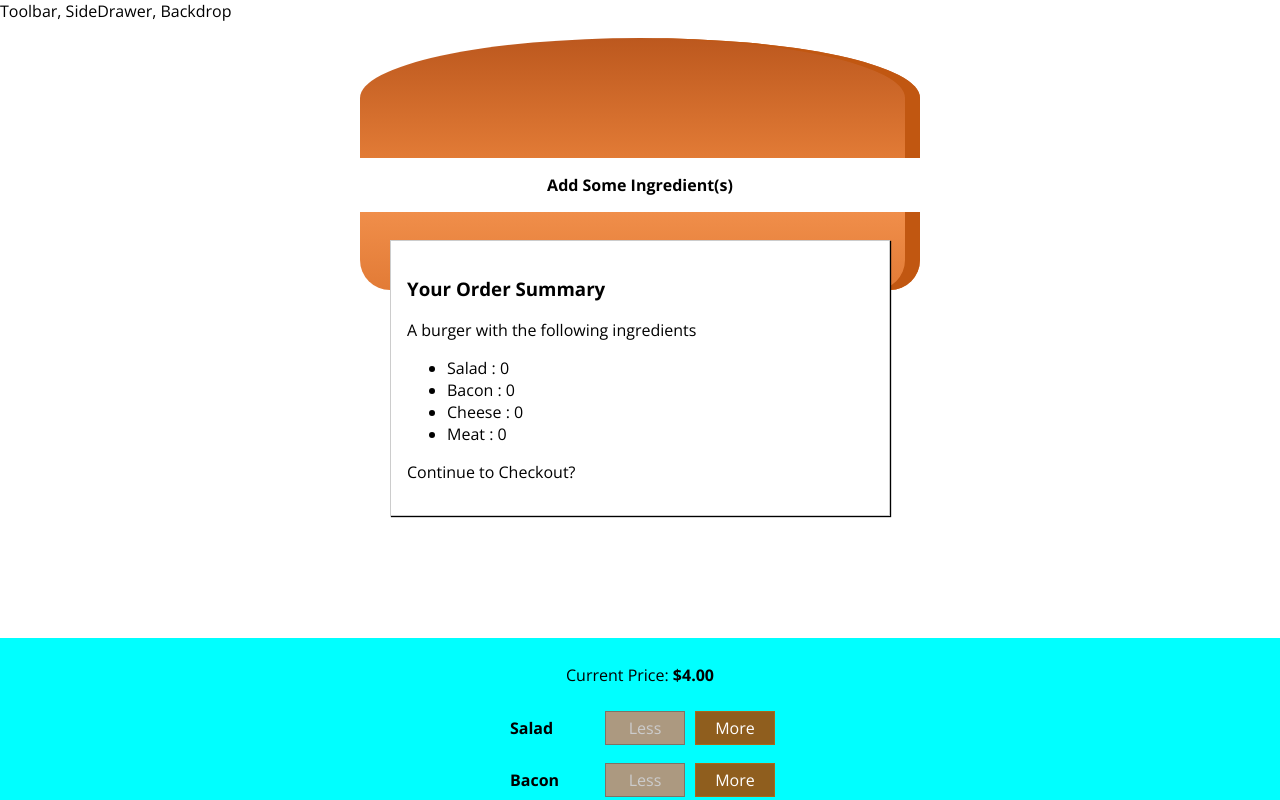
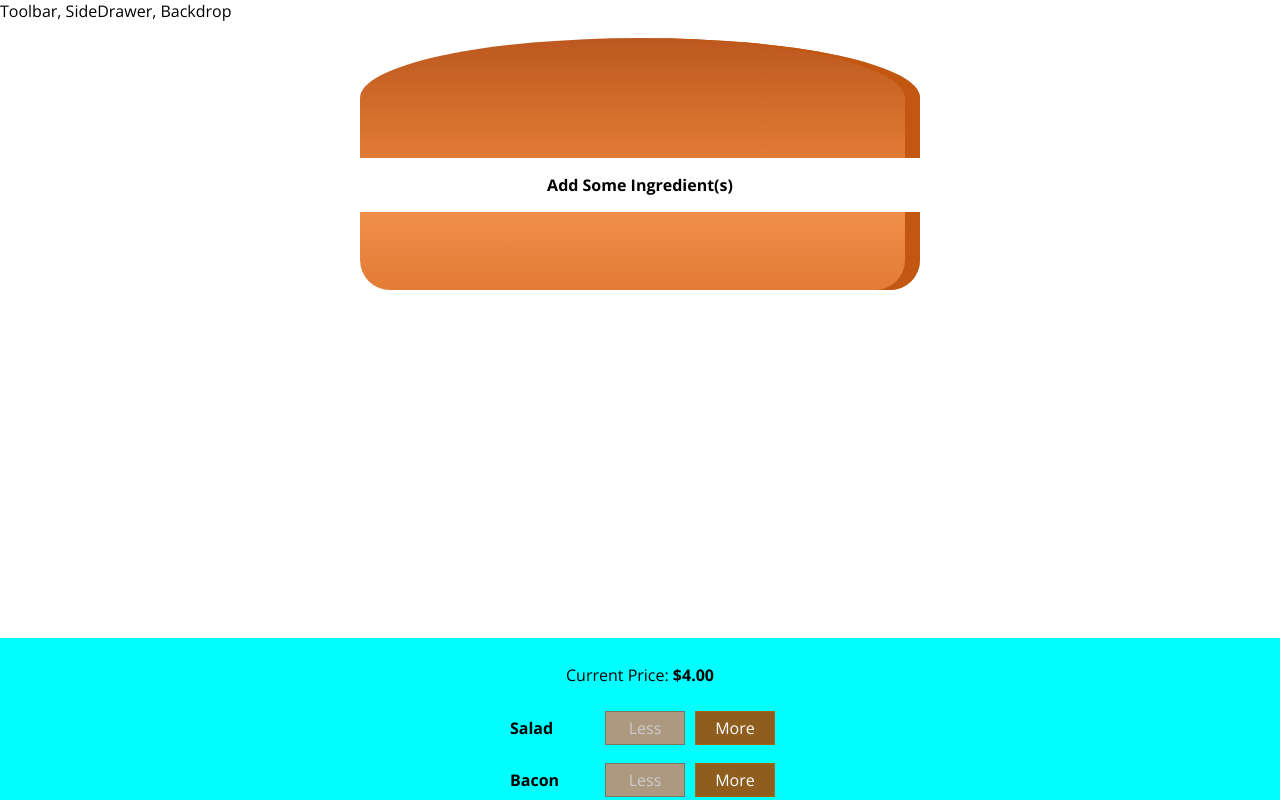
Before and after one commit to sb1989/react-burger, a React app: page / in a window 1280 px wide. Shown: the top 800 px of the page. Built offline with nearby package versions, Linux system fonts and the light colour scheme.

Commit message:
show hide modal

```diff
--- a/src/components/Burger/BuildControls/BuildControls.js
+++ b/src/components/Burger/BuildControls/BuildControls.js
@@ -21,7 +21,8 @@ const buildControls = (props)=>{
             added={()=>props.ingredientAdded(lblItem.type)}
             removed={()=>props.ingredientRemoved(lblItem.type)}
             disabled={props.disabled[lblItem.type]}/>})}
-            <button disabled={!props.orderable} className={classes.OrderButton}>ORDER NOW</button>
+            <button onClick={props.ordered}
+             disabled={!props.orderable} className={classes.OrderButton}>ORDER NOW</button>
         </div>
     )
 }
--- a/src/components/UI/Modal/Modal.js
+++ b/src/components/UI/Modal/Modal.js
@@ -2,7 +2,9 @@ import React from 'react'
 import classes from './Modal.css'
 const modal = (props) =>{
     return (
-        <div className={classes.Modal}>
+        <div className={classes.Modal}
+        style={{transform: props.show ?  'translateY(0)' : 'translateY(-100vh)',
+            opacity: props.show ? '0.5' :'0'}}>
             {props.children}
         </div>
     )
--- a/src/containers/BurgerBuilder/BurgerBuilder.js
+++ b/src/containers/BurgerBuilder/BurgerBuilder.js
@@ -19,7 +19,16 @@ class BurgerBuilder extends Component{
             meat:0
         },
         totalPrice: 4,
-        orderable: false
+        orderable: false,
+        purchasing: false
+    }
+
+    purchaseHandler = ()=>{
+        this.setState(
+            {
+                purchasing: true
+            }
+        )
     }
 
     updateOrderable(ingredients){
@@ -81,7 +90,7 @@ class BurgerBuilder extends Component{
         }
         return (
             <Auxiliary>
-                <Modal>
+                <Modal show={this.state.purchasing}>
                     <OderSummary ingredients={this.state.ingredients}/>
                 </Modal>
                 <Burger ingredients={this.state.ingredients}/>
@@ -90,6 +99,7 @@ class BurgerBuilder extends Component{
                 ingredientRemoved={this.removeIngredientHandler}
                 disabled={disabledProperties}
                 price={this.state.totalPrice}
+                ordered={this.purchaseHandler}
                 orderable={this.state.orderable}
                 />
                 {console.log(this.state.totalPrice)}
```
